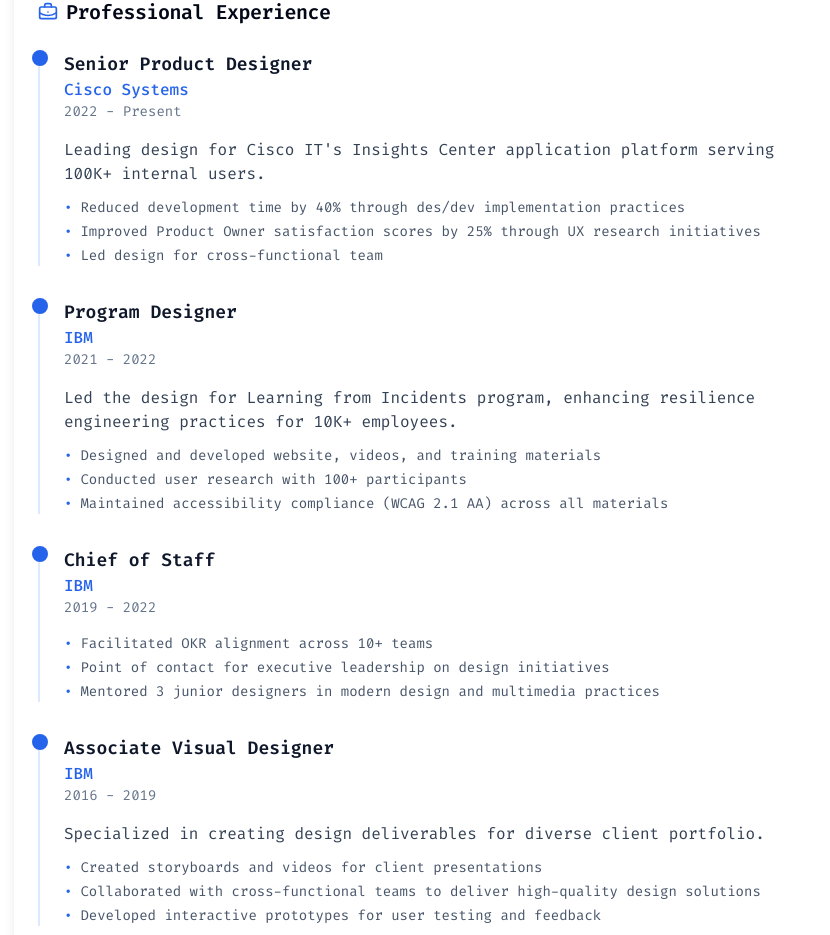
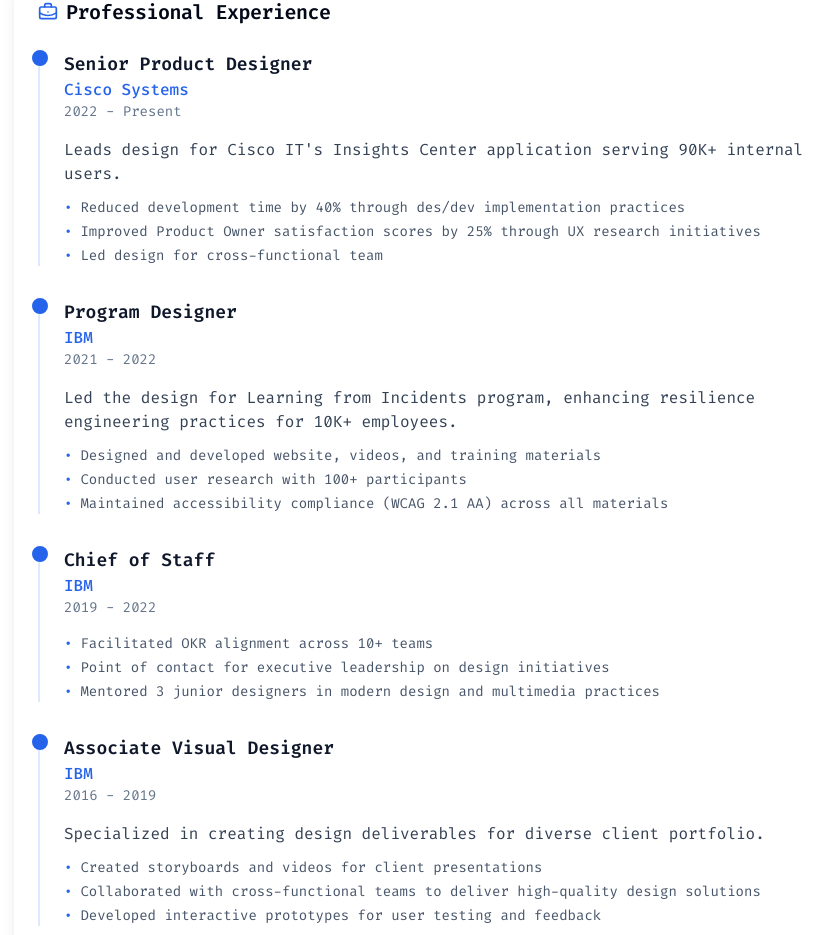
Before and after one commit to michellelynnpenney/michellelynnpenney.github.io, a React (Vite) app: page /resume in a window 1280 px wide. Shown: the part 1068-2003 px from the top of the page, without its empty margins (210-1040 px from the left). Built offline with nearby package versions, Linux system fonts and the light colour scheme.

Commit message:
Update resume text

```diff
--- a/src/pages/Resume.tsx
+++ b/src/pages/Resume.tsx
@@ -16,7 +16,7 @@ const Resume = () => {
       title: "Senior Product Designer",
       company: "Cisco Systems",
       period: "2022 - Present",
-      description: "Leading design for Cisco IT's Insights Center application platform serving 100K+ internal users.",
+      description: "Leads design for Cisco IT's Insights Center application serving 90K+ internal users.",
       achievements: [
         "Reduced development time by 40% through des/dev implementation practices",
         "Improved Product Owner satisfaction scores by 25% through UX research initiatives",
```
